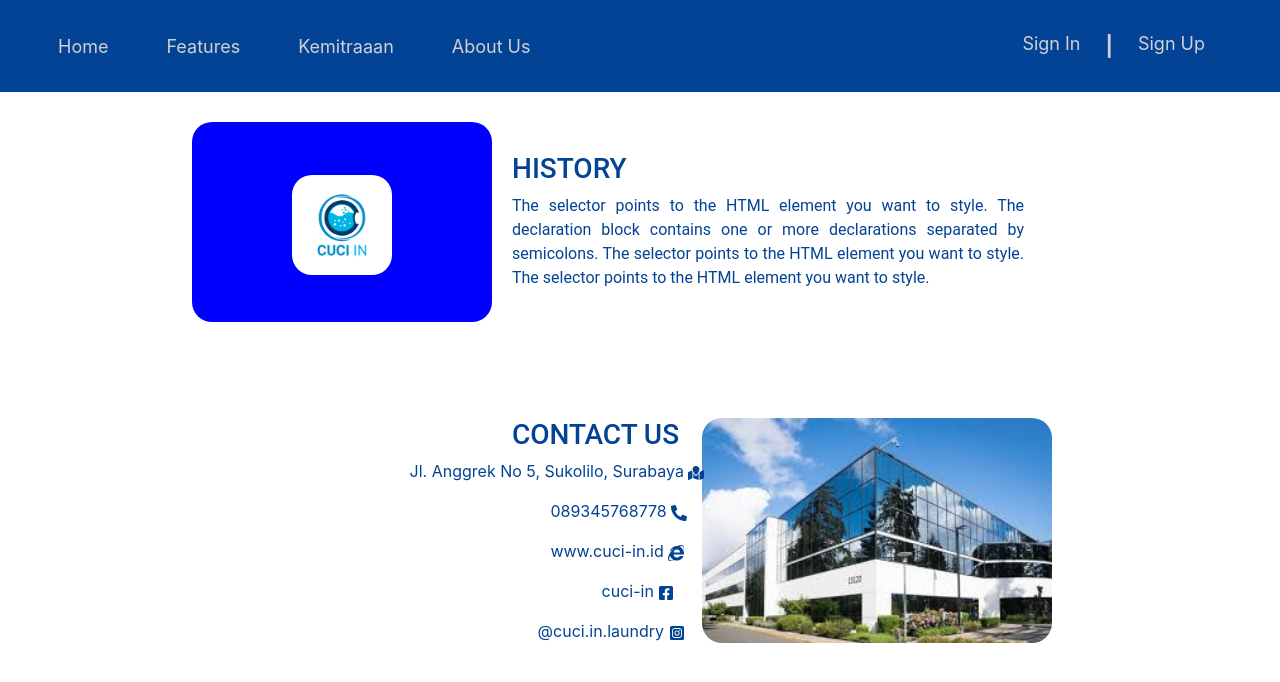
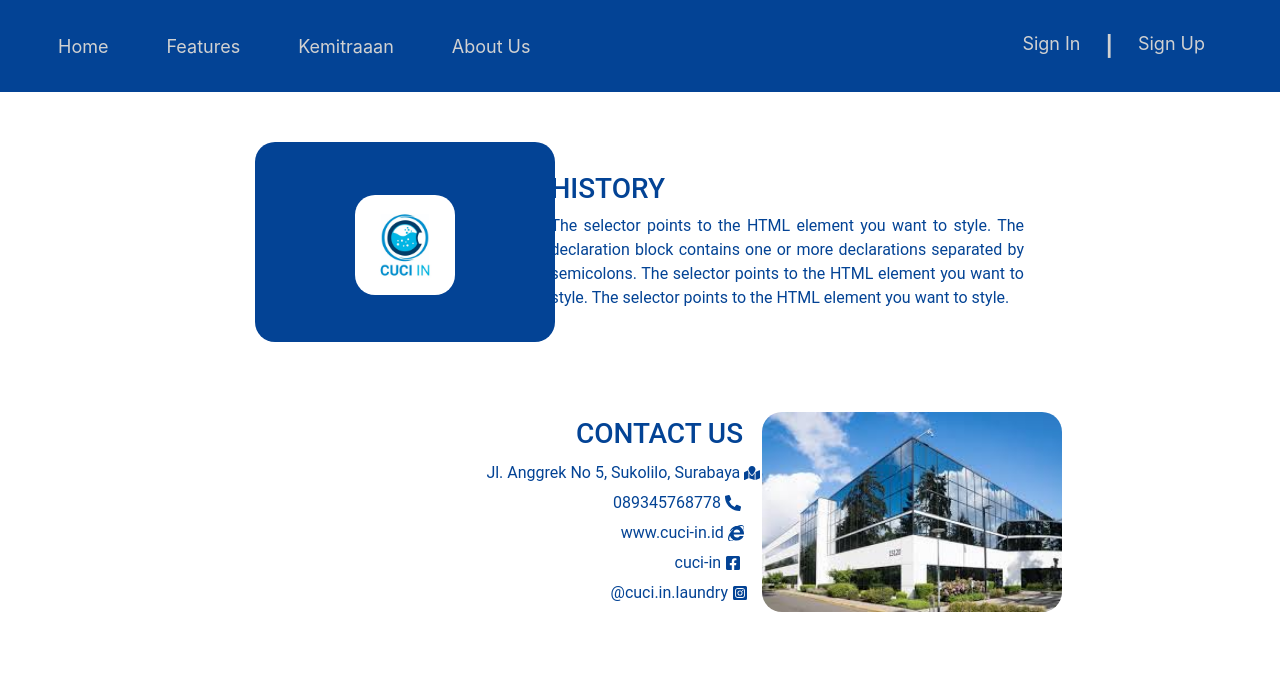
Before and after one commit to Sekigahara/cuci.in-frontend, a React (Create React App) app: page /aboutus in a window 1280 px wide. Shown: the top 682 px of the page. Built offline with nearby package versions, Linux system fonts and the light colour scheme.

Commit message:
Halaman About Us

```diff
--- a/src/styles/index.css
+++ b/src/styles/index.css
@@ -288,15 +288,15 @@ nav .auth .line {
 
 /*---------------------AboutUs---------------------*/
 .about {
-    margin-top: 30px;
+    margin-top: 50px;
 }
 
 .history_bg {
     height: 200px;
     width: 300px;
     padding-top: 3px;
-    margin-left: 15%;
-    background-color: blue;
+    margin-left: 255px;
+    background-color: #034395;
     border-radius: 20px;
 }
 
@@ -312,14 +312,14 @@ nav .auth .line {
 }
 
 .history {
-    margin-left: 40%;
+    margin-left: 43%;
     margin-top: -170px;
     font-family: Roboto, Lato;
     color: #034395;
 }
 
 .text-history {
-    margin-left: 40%;
+    margin-left: 43%;
     color: #034395;
     margin-right: 20%;
     text-align: justify;
@@ -327,7 +327,7 @@ nav .auth .line {
 }
 
 .contact_bg {
-    margin-top: 10%;
+    margin-top: 8%;
     height: 55px;
     width: 100px;
     margin-left: 65%;
@@ -335,45 +335,47 @@ nav .auth .line {
 
 .gambar {
     background-image: url('../styles/download.jpg');
-    height: 225px;
-    width: 350px;
+    height: 200px;
+    width: 300px;
     background-size: cover;
     border-radius: 20px;
     margin-bottom: 20%;
-    margin-left: -130%;
+    margin-left: -70%;
 }
 
 .contact_us {
-    margin-top: -55px;
-    margin-left: 40%;
+    margin-top: -50px;
+    margin-left: 45%;
     font-family: Roboto, Lato;
     color: #034395;
 }
 
-.text-contact {
-    margin-left: 20%;
-}
-
 .text {
+    font-family: Roboto, Lato;
     color: #034395;
 }
 
 .text-alamat {
-    margin-left: 32%;
+    margin-top: 10px;
+    margin-left: 38%;
 }
 
 .text-telephone {
-    margin-left: 43%;
+    margin-top: -10px;
+    margin-left: 47.9%;
 }
 
 .text-web {
-    margin-left: 43%;
+    margin-top: -10px;
+    margin-left: 48.5%;
 }
 
 .text-fb {
-    margin-left: 47%;
+    margin-top: -10px;
+    margin-left: 52.7%;
 }
 
 .text-ig {
-    margin-left: 42%;
+    margin-top: -10px;
+    margin-left: 47.7%;
 }
```
